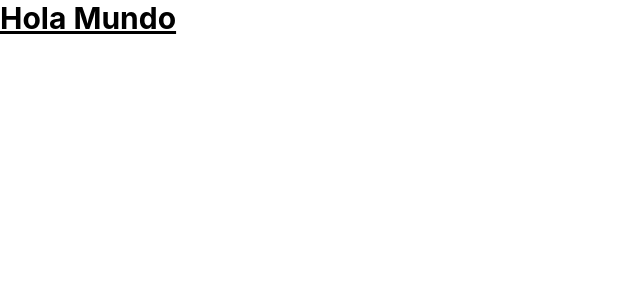
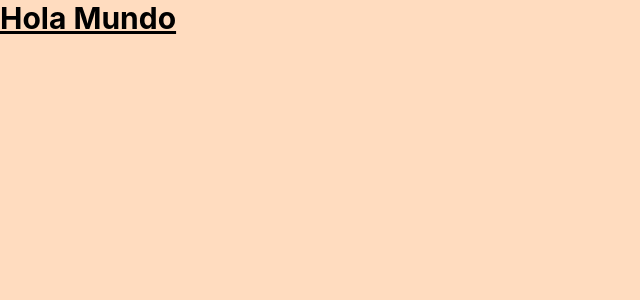
Before and after one commit to Juan-Gonon/ButcherShop-Frontend, a React (Vite) app: page / in a window 1280 px wide. Shown: the top 300 px of the page, without its empty margins (0-640 px from the left). Built offline with nearby package versions, Linux system fonts and the light colour scheme.

Commit message:
add variables colors and fonts

```diff
--- a/src/index.css
+++ b/src/index.css
@@ -1 +1,26 @@
-@import "tailwindcss";
+@import 'tailwindcss';
+
+@theme {
+  /* Tipografías */
+  --font-headline: 'Inter', sans-serif;
+  --font-body: 'Inter', sans-serif;
+  --font-label: 'JetBrains Mono', monospace;
+
+  /* Colores Principales extraídos de tu diseño */
+  --color-primary: #8b1e2e; /* Vinotinto / Burdeos */
+  --color-secondary: #2f5d48; /* Verde oscuro / Bosque */
+  --color-tertiary: #FFDCBF; /* Ocre / Bronce */
+  --color-neutral: #6c665f; /* Gris / Topo */
+
+  /* Colores de fondo o superficies si los necesitas */
+  --color-bg-light: #f4efe6;
+}
+
+body {
+  margin: 0;
+  padding: 0;
+  box-sizing: border-box;
+  background-color: var(--color-tertiary);
+  font-family: var(--font-body);
+  -webkit-font-smoothing: antialiased;
+}
```
